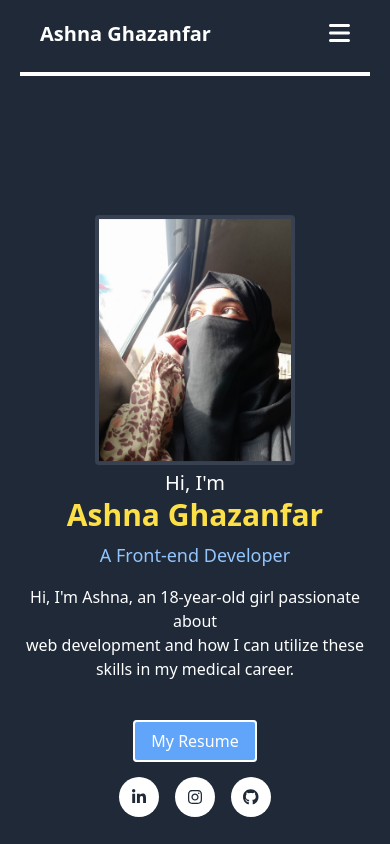
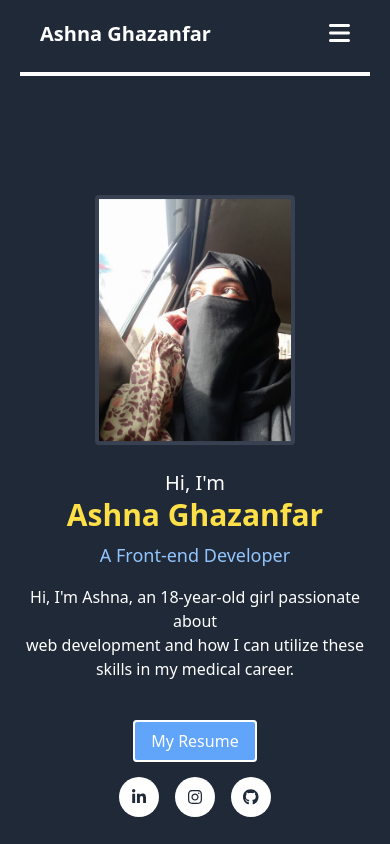
Before and after one commit to Syedaashnaghazanfar/syeda-portfolio-tailwind, a Next.js app: page / in a window 390 px wide. Shown: the top 844 px of the page. Built offline with nearby package versions, Linux system fonts and the light colour scheme.

Commit message:
Update page.tsx

```diff
--- a/src/app/page.tsx
+++ b/src/app/page.tsx
@@ -64,7 +64,7 @@ export default function Home() {
       <img
         src="images/mine2.jpg"
         alt="Profile"
-        className=" absolute rounded w-[200px] h-[250px] lg:rounded-full lg:w-[400px] lg:h-[400px]  object-cover border-4 border-gray-700 animate-float lg:absolute lg:ml-[900px] mt-[-350px]  lg:mt-0 "
+        className=" absolute rounded w-[200px] h-[250px] lg:rounded-full lg:w-[400px] lg:h-[400px]  object-cover border-4 border-gray-700 animate-float lg:absolute lg:ml-[900px] mt-[-390px]  lg:mt-0 "
       />
 
       {/* Bubbles around the image */}
```
